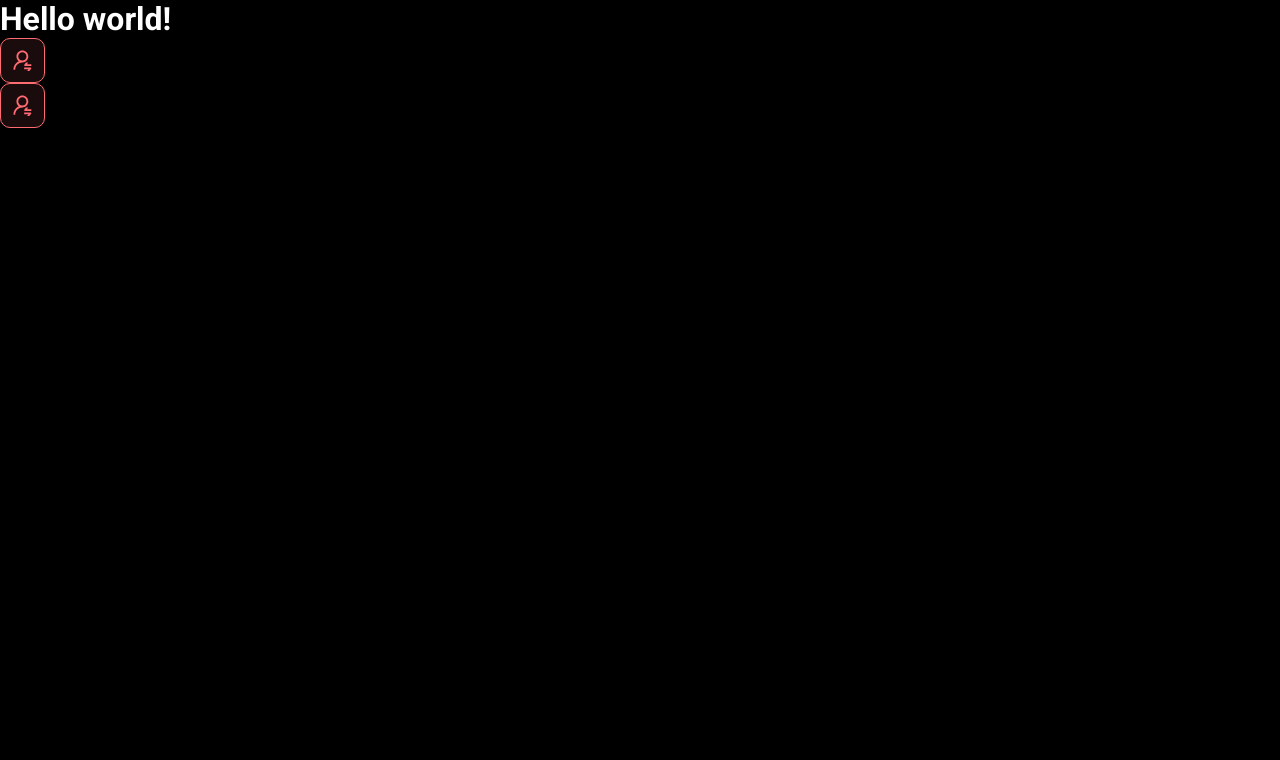
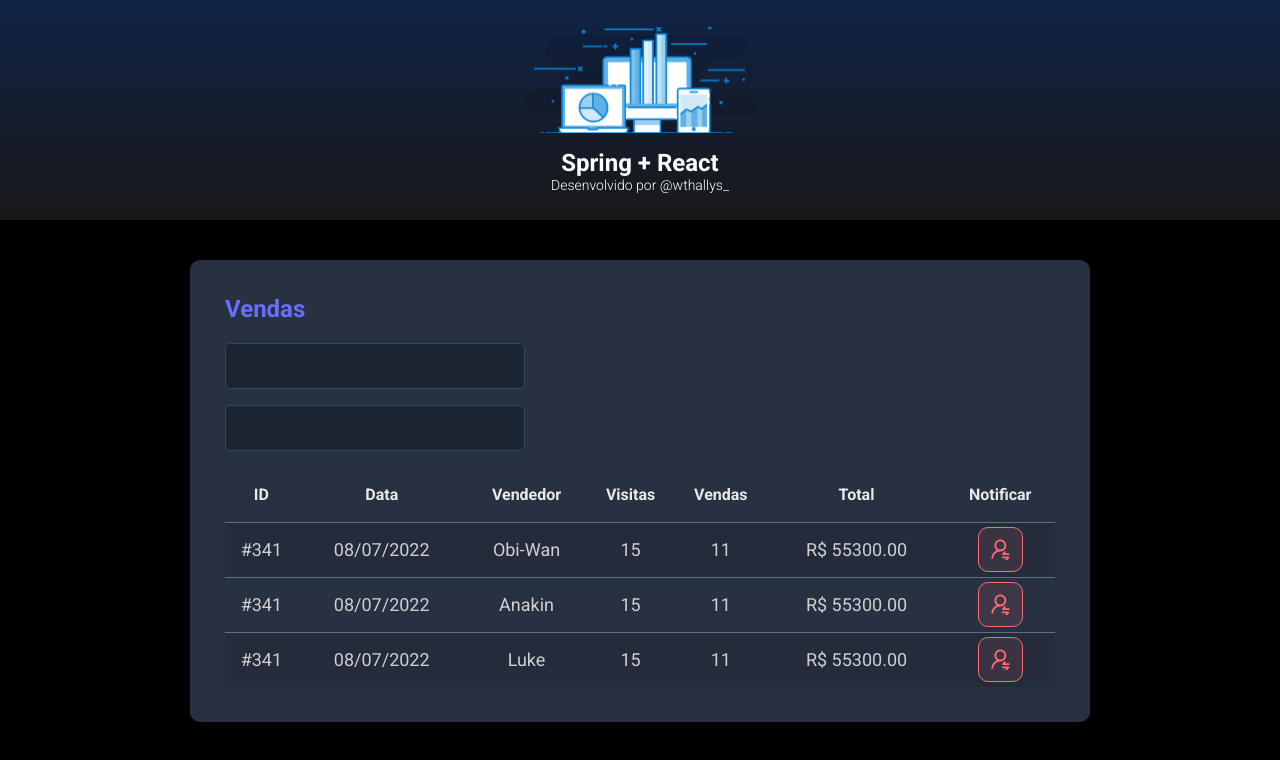
Before and after one commit to wthallys/springReact, a React (Vite) app in the folder frontend/: page / in a window 1280 px wide. Shown: the top 760 px of the page. Built offline with nearby package versions, Linux system fonts and the light colour scheme.

Commit message:
Other components

```diff
--- a/frontend/src/App.tsx
+++ b/frontend/src/App.tsx
@@ -1,11 +1,19 @@
-import NotificationButton from "./components/NotificationButton"
+import Header from "./components/Header"
+import SalesCard from "./components/SalesCard"
+
+import './index.css'
 
 function App() {
   return (
     <>
-      <h1>Hello world!</h1>
-      <NotificationButton />
-      <NotificationButton />
+      <Header />
+      <main>
+        <section id="sales">
+          <div className="container">
+            <SalesCard />
+          </div>
+        </section>
+      </main>
     </>
   )
 }
--- /dev/null
+++ b/frontend/src/components/Header/index.tsx
@@ -0,0 +1,20 @@
+import logo from '../../assets/img/logo.svg'
+
+import './styles.css'
+
+function Header() {
+    return (
+      <header>
+        <div className='logo-container'>
+            <img src={logo} alt="logo" />
+            <h1>Spring + React</h1>
+            <p>
+                Desenvolvido por
+                <a href="https://www.instagram.com/wthallys_"> @wthallys_</a>
+            </p>
+        </div>
+      </header>
+    )
+  }
+
+  export default Header
--- /dev/null
+++ b/frontend/src/components/Header/styles.css
@@ -0,0 +1,27 @@
+header {
+    background: linear-gradient(180deg, #102347 0%, #181818 100%);
+    height: 220px;
+    display: flex;
+    align-items: center;
+    justify-content: center;
+  }
+
+  .logo-container {
+    display: flex;
+    flex-direction: column;
+    align-items: center;
+  }
+
+  .logo-container img {
+    width: 235px;
+  }
+
+  .logo-container h1 {
+    margin-top: 15px;
+    font-size: 24px;
+  }
+
+  .logo-container p {
+    font-size: 14px;
+    font-weight: 300;
+  }
--- a/frontend/src/components/NotificationButton/index.tsx
+++ b/frontend/src/components/NotificationButton/index.tsx
@@ -3,7 +3,7 @@
 
 function NotificationButton() {
     return (
-        <div className="dsmeta-red-btn">
+        <div className="red-btn">
             <img src={icon} alt="Notificar" />
         </div>
     )
--- a/frontend/src/components/NotificationButton/styles.css
+++ b/frontend/src/components/NotificationButton/styles.css
@@ -1,4 +1,4 @@
-.dsmeta-red-btn {
+.red-btn {
     height: 45px;
     width: 45px;
     background: rgba(255, 107, 114, 0.1);
@@ -10,6 +10,6 @@
     cursor: pointer;
   }
 
-  .dsmeta-red-btn img {
+  .red-btn img {
       width: 19px;
   }
--- /dev/null
+++ b/frontend/src/components/SalesCard/index.tsx
@@ -0,0 +1,77 @@
+import NotificationButton from "../NotificationButton";
+import "./styles.css";
+
+function SalesCard() {
+  return (
+    <div className="card">
+      <h2 className="sales-title">Vendas</h2>
+      <div>
+        <div className="form-control-container">
+          <input className="form-control" type="text" />
+        </div>
+        <div className="form-control-container">
+          <input className="form-control" type="text" />
+        </div>
+      </div>
+
+      <div>
+        <table className="sales-table">
+          <thead>
+            <tr>
+              <th className="show992">ID</th>
+              <th className="show576">Data</th>
+              <th>Vendedor</th>
+              <th className="show992">Visitas</th>
+              <th className="show992">Vendas</th>
+              <th>Total</th>
+              <th>Notificar</th>
+            </tr>
+          </thead>
+          <tbody>
+            <tr>
+              <td className="show992">#341</td>
+              <td className="show576">08/07/2022</td>
+              <td>Obi-Wan</td>
+              <td className="show992">15</td>
+              <td className="show992">11</td>
+              <td>R$ 55300.00</td>
+              <td>
+                <div className="red-btn-container">
+                  <NotificationButton />
+                </div>
+              </td>
+            </tr>
+            <tr>
+              <td className="show992">#341</td>
+              <td className="show576">08/07/2022</td>
+              <td>Anakin</td>
+              <td className="show992">15</td>
+              <td className="show992">11</td>
+              <td>R$ 55300.00</td>
+              <td>
+                <div className="red-btn-container">
+                  <NotificationButton />
+                </div>
+              </td>
+            </tr>
+            <tr>
+              <td className="show992">#341</td>
+              <td className="show576">08/07/2022</td>
+              <td>Luke</td>
+              <td className="show992">15</td>
+              <td className="show992">11</td>
+              <td>R$ 55300.00</td>
+              <td>
+                <div className="red-btn-container">
+                  <NotificationButton />
+                </div>
+              </td>
+            </tr>
+          </tbody>
+        </table>
+      </div>
+    </div>
+  );
+}
+
+export default SalesCard;
--- /dev/null
+++ b/frontend/src/components/SalesCard/styles.css
@@ -0,0 +1,97 @@
+.card {
+  background-color: #283142;
+  border-radius: 10px;
+  padding: 30px 10px;
+}
+
+.sales-title {
+  color: #676fff;
+  font-size: 24px;
+  margin-bottom: 20px;
+}
+
+.form-control-container {
+  margin-bottom: 16px;
+  max-width: 300px;
+}
+
+.form-control {
+  width: 100%;
+  height: 46px;
+  background-color: #1b2531;
+  border: 1px solid #384459;
+  border-radius: 5px;
+  color: #9aaabe;
+  padding: 0 20px;
+  font-size: 18px;
+}
+
+.sales-table {
+  width: 100%;
+  border-spacing: 0;
+  border-collapse: collapse;
+}
+
+.sales-table thead {
+  height: 55px;
+  font-size: 16px;
+  color: #e9e9e9;
+  font-weight: 700;
+}
+
+.sales-table tbody {
+  font-size: 14px;
+  font-weight: 400;
+  color: #cfcfcf;
+  text-align: center;
+}
+
+.sales-table tbody tr {
+  height: 74px;
+  border-top: 1px solid #5f6e82;
+}
+
+.sales-table tbody tr:hover > td {
+  background-color: #384459;
+}
+
+.sales-table tbody tr:nth-child(odd) {
+  background-color: #242c3b;
+}
+
+.red-btn-container {
+  display: flex;
+  justify-content: center;
+}
+
+.show576 {
+  display: none;
+}
+
+.show992 {
+  display: none;
+}
+
+@media (min-width: 576px) {
+  .show576 {
+    display: table-cell;
+  }
+
+  .card {
+    padding: 35px;
+  }
+
+  .sales-table tbody tr {
+    height: 55px;
+  }
+
+  .sales-table tbody {
+    font-size: 18px;
+  }
+}
+
+@media (min-width: 992px) {
+  .show992 {
+    display: table-cell;
+  }
+}
--- a/frontend/src/index.css
+++ b/frontend/src/index.css
@@ -19,3 +19,14 @@
   color: unset;
   text-decoration: none;
 }
+
+
+.container {
+  width: 100%;
+  max-width: 900px;
+  margin: 0 auto;
+}
+
+#sales {
+  padding: 40px 10px;
+}
```
Also changed, not shown: frontend/src/assets/img/logo.svg (added).
